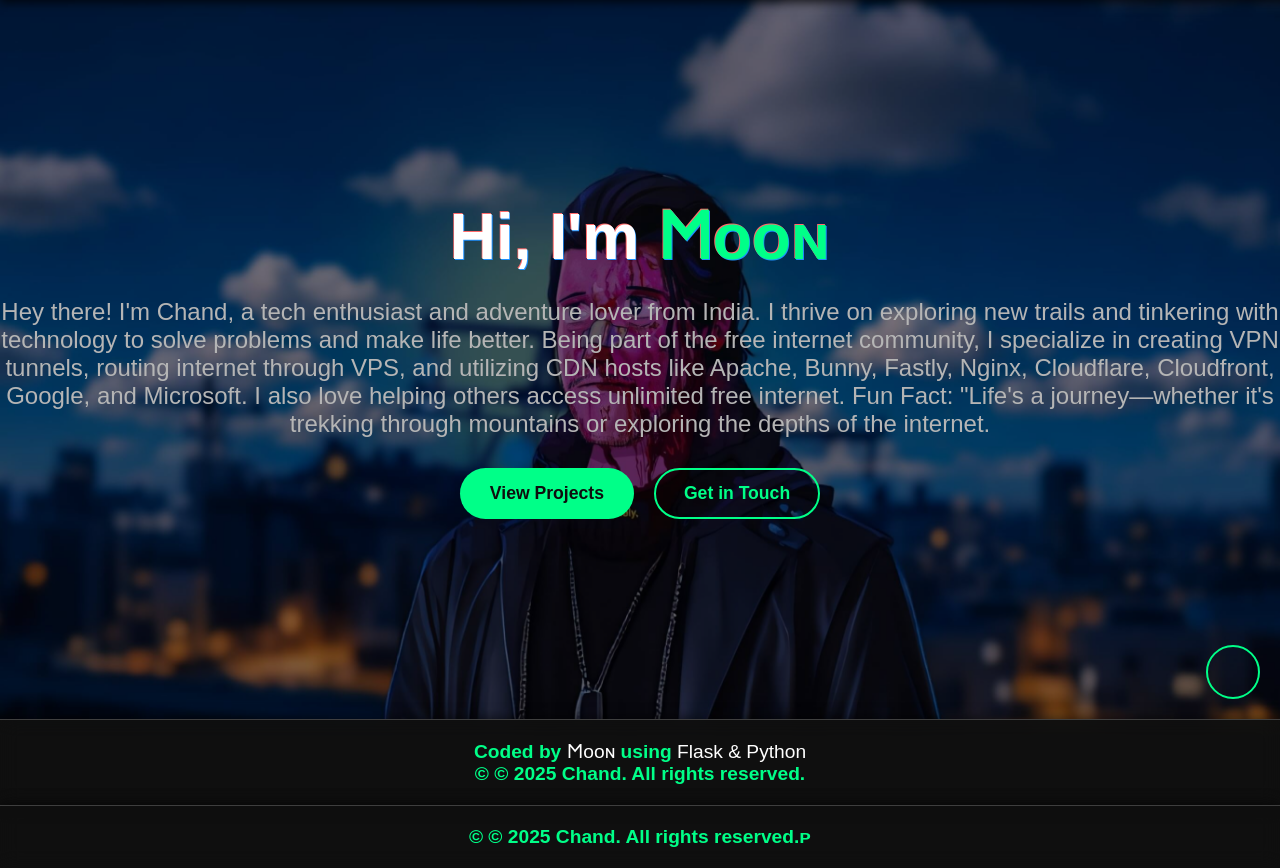
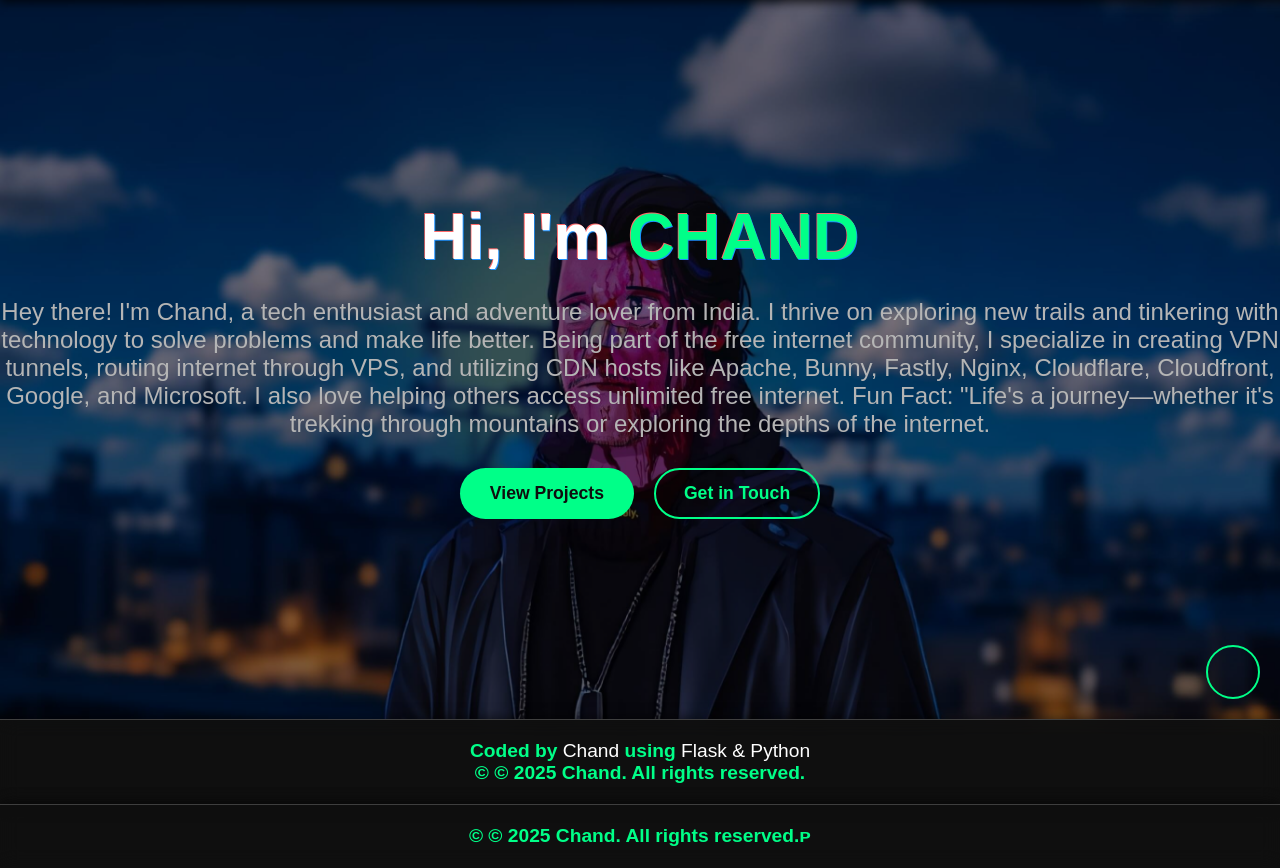
Before and after one commit to skchand786/crispy-chiken, a Flask app: page / in a window 1280 px wide. Shown: the part 81-949 px from the top of the page. After the commit the page ends 927 px from the top, so only its background shows below. Run offline with Flask 3, Linux system fonts and the light colour scheme.

Commit message:
Update home.html

```diff
--- a/templates/home.html
+++ b/templates/home.html
@@ -22,7 +22,7 @@ Fun Fact: "Life's a journey—whether it's trekking through mountains or explori
 
 <!-- Footer -->
 <footer>
-    <p>Coded by <span>𐌑ᴏᴏɴ</span> using <span>Flask & Python</span></p>
+    <p>Coded by <span>Chand</span> using <span>Flask & Python</span></p>
     <p>© © 2025 Chand. All rights reserved.</p>
 </footer>
 
@@ -34,7 +34,7 @@ Fun Fact: "Life's a journey—whether it's trekking through mountains or explori
 
     document.addEventListener("DOMContentLoaded", function() {
         // Bruteforce Name Animation (fast hacker effect)
-        const targetText = "𐌑ᴏᴏɴ";
+        const targetText = "CHAND";
         const nameElement = document.getElementById("bruteforce-name");
         const totalDuration = 1000; // 1 second
         const intervalDuration = 30; // Faster updates for hacker effect
```
